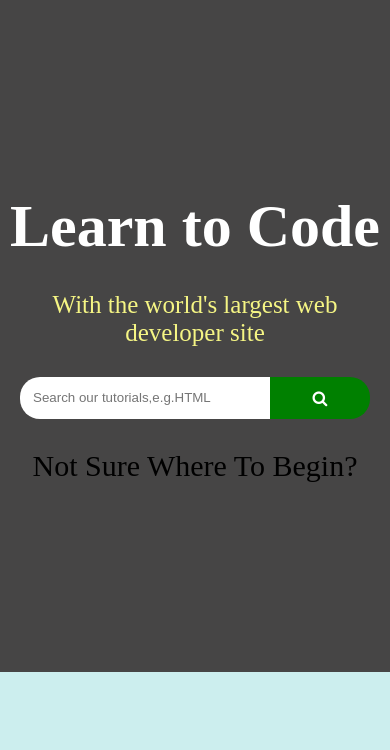
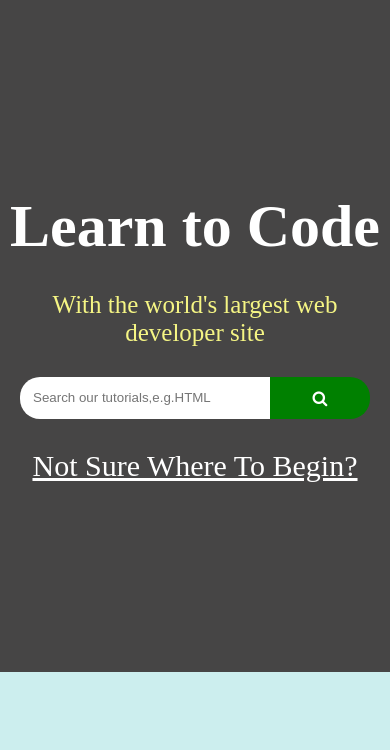
Before and after one commit to sayedhasans/W3School-Project, a plain HTML site: page index.html in a window 390 px wide. Shown: the part 94-844 px from the top of the page. Drawn offline with Linux system fonts and the light colour scheme.

Commit message:
Update w3school.css

```diff
--- a/w3school.css
+++ b/w3school.css
@@ -227,12 +227,13 @@
     background-color: rgb(30, 158, 30);
     cursor: pointer;
 }
-.not{
+.begin{
     color:white;
     font-size:25px;
     text-decoration:underline;
+    text-align:center
 }
-.not:hover{
+.begin:hover{
     color:rgb(245, 245, 132);
     cursor: pointer;
 }
@@ -779,6 +780,8 @@ justify-content: space-between;
     .bar{
         width:250px;
     }
+    .begin{
+        text-align:center;
     .light{
         width:100px;
     }
```
